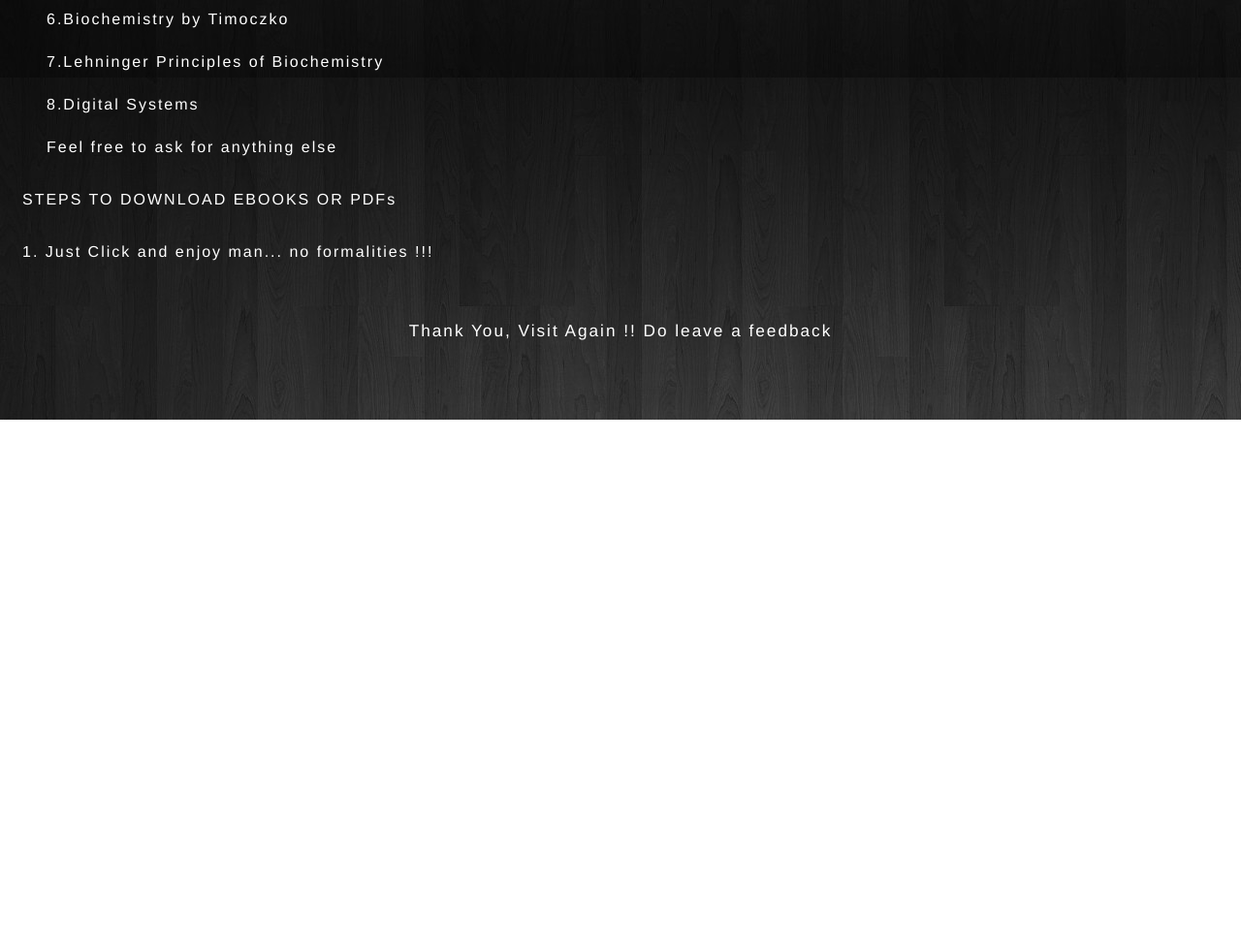
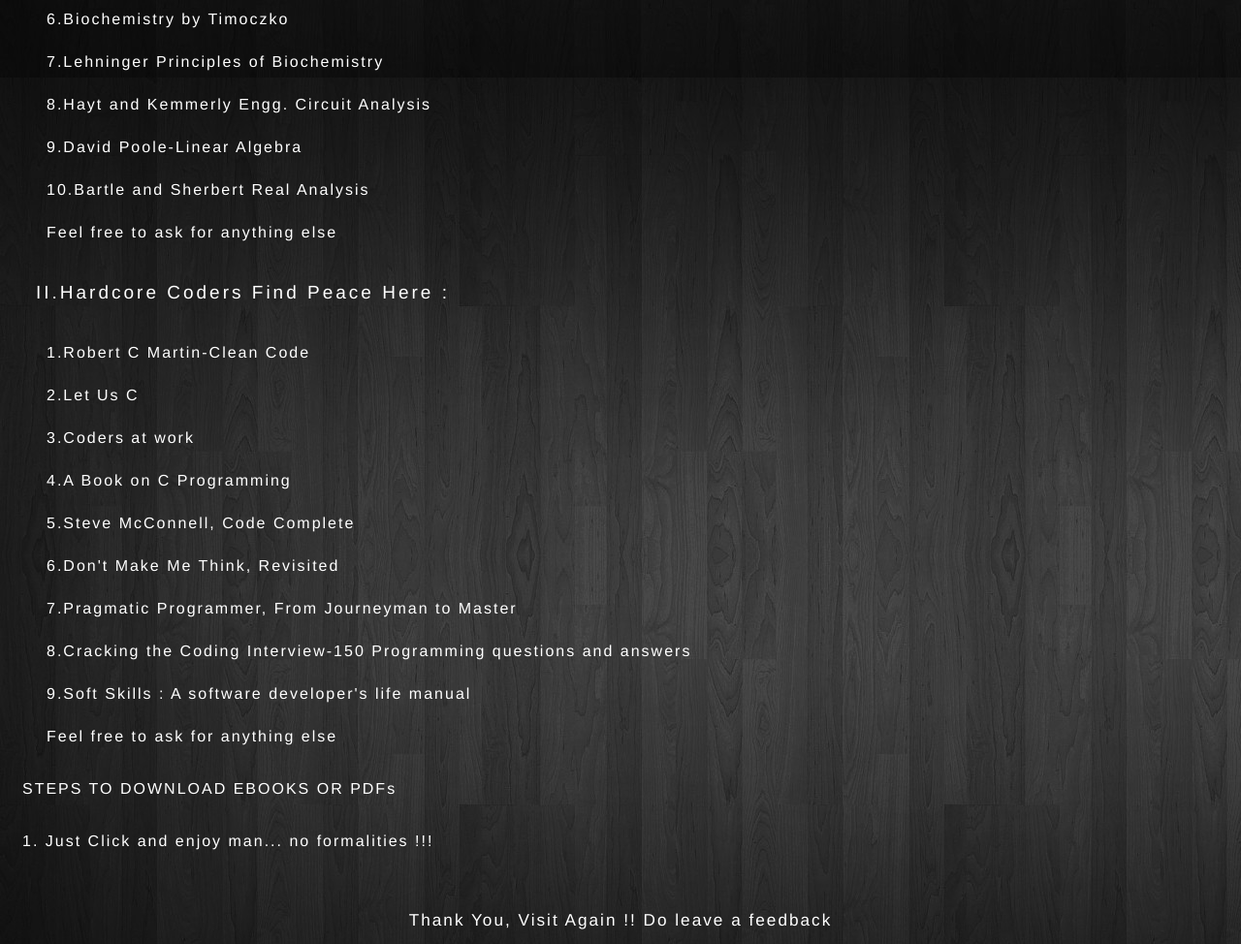
Before and after one commit to UUtsu/UUtsu.github.io, a plain HTML site: page index.html in a window 1280 px wide. Shown: the part 5920-6894 px from the top of the page at 97% size. Before the commit the page ends 6353 px from the top, so only its background shows below. Drawn offline with Linux system fonts and the light colour scheme.

Commit message:
Update index.html

```diff
--- a/index.html
+++ b/index.html
@@ -236,8 +236,22 @@ function myFunction3() {
       <p> <a href="https://drive.google.com/file/d/1AG2AjB2PPxCkIyPLLLnZoQpGYagOqGGw/view?usp=sharing"target="_blank"> 5.Apostol-Multivariable Calculus</a></p>
       <p> <a href="https://drive.google.com/file/d/1BUNmHeSIcQukejVU9lPQqojb8tnPAaKv/view?usp=sharing"target="_blank"> 6.Biochemistry by Timoczko</a></p>
       <p> <a href="https://drive.google.com/file/d/1QTGRKoDYtJ6XuoKlXMnR5OCUVAb86arf/view?usp=sharing"target="_blank"> 7.Lehninger Principles of Biochemistry </a></p>
-      <p> <a href="https://drive.google.com/file/d/1nPLBtTFk9pRt1RggRc4p1aHD2TuRsa1n/view?usp=sharing"target="_blank"> 8.Digital Systems</a></p>
+      <p> <a href="https://drive.google.com/file/d/1BN9qy-aq6DTgeT4etaslQwnZY5pkaeUV/view?usp=sharing"target="_blank"> 8.Hayt and Kemmerly Engg. Circuit Analysis</a></p>
+      <p> <a href="https://drive.google.com/file/d/1vL8C_voa7zFduNso1DU4XtxbakT5QtDH/view?usp=sharing"target="_blank"> 9.David Poole-Linear Algebra </a></p>
+      <p> <a href="https://drive.google.com/file/d/1qjU-yPaCvWA-d8AgQNE5Ouckwc7YTZ0g/view?usp=sharing"target="_blank"> 10.Bartle and Sherbert Real Analysis</a></p>
       <p> <a href="mailto:ashutoshb098@gmail.com?subject=Add New Books"> Feel free to ask for anything else</a></p>
+    <h3>II.Hardcore Coders Find Peace Here :</h3>
+      <p> <a href="https://drive.google.com/file/d/1znaBYa9BhJZwX9RqEcsxRJooR8w2Dm5e/view?usp=sharing"target="_blank"> 1.Robert C Martin-Clean Code</a></p>
+      <p> <a href="https://drive.google.com/file/d/1RnOxuNDjw0whRhc9KJOE1sq8nSWCkklu/view?usp=sharing"target="_blank"> 2.Let Us C</a></p>
+      <p> <a href="https://drive.google.com/file/d/1dwMfbFicHrITn4Xazp1E-gGhWI2YR2dL/view?usp=sharing"target="_blank"> 3.Coders at work </a></p>
+      <p> <a href="https://drive.google.com/file/d/1tPdp3AyHnYmWNKI6e7l3K5QSpvEaMmeg/view?usp=sharing"target="_blank"> 4.A Book on C Programming</a></p>
+      <p> <a href="https://drive.google.com/file/d/1aIn_08C_MeiFKJU4UazTfCpuw1Xr7P9C/view?usp=sharing"target="_blank"> 5.Steve McConnell, Code Complete</a></p>
+      <p> <a href="https://drive.google.com/file/d/1ybeQHasH2sosKEXB5-3lI0usIhna_wmJ/view?usp=sharing"target="_blank"> 6.Don't Make Me Think, Revisited</a></p>
+      <p> <a href="https://drive.google.com/file/d/1vQg2mSzMeSpTNQG2VuLORyGw34UdBFr_/view?usp=sharing"target="_blank"> 7.Pragmatic Programmer, From Journeyman to Master </a></p>
+      <p> <a href="https://drive.google.com/file/d/14WLP67M_GGCgE74YdC8eu0Ldrb2ddO-B/view?usp=sharing"target="_blank"> 8.Cracking the Coding Interview-150 Programming questions and answers</a></p>
+      <p> <a href="https://drive.google.com/file/d/12cvAKyri7z5ej1cuTUW5IyM7_4DYHNUO/view?usp=sharing"target="_blank"> 9.Soft Skills : A software developer's life manual </a></p>
+      <p> <a href="mailto:ashutoshb098@gmail.com?subject=Add New Books"> Feel free to ask for anything else</a></p>
+
 
 
 </script>
```
